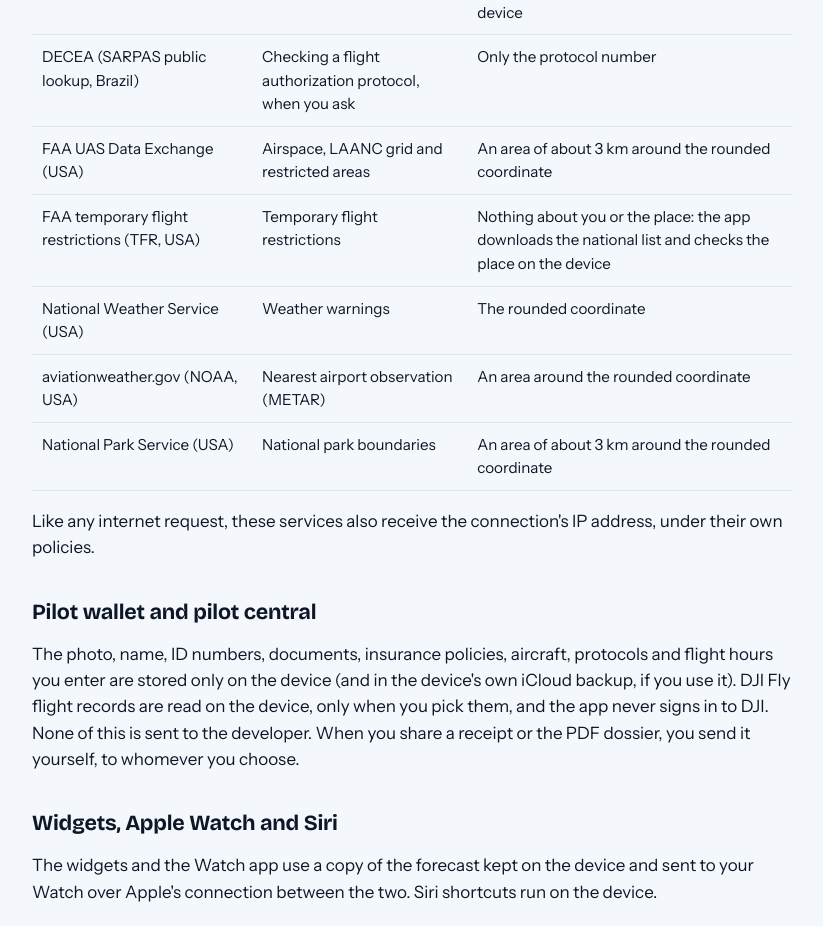
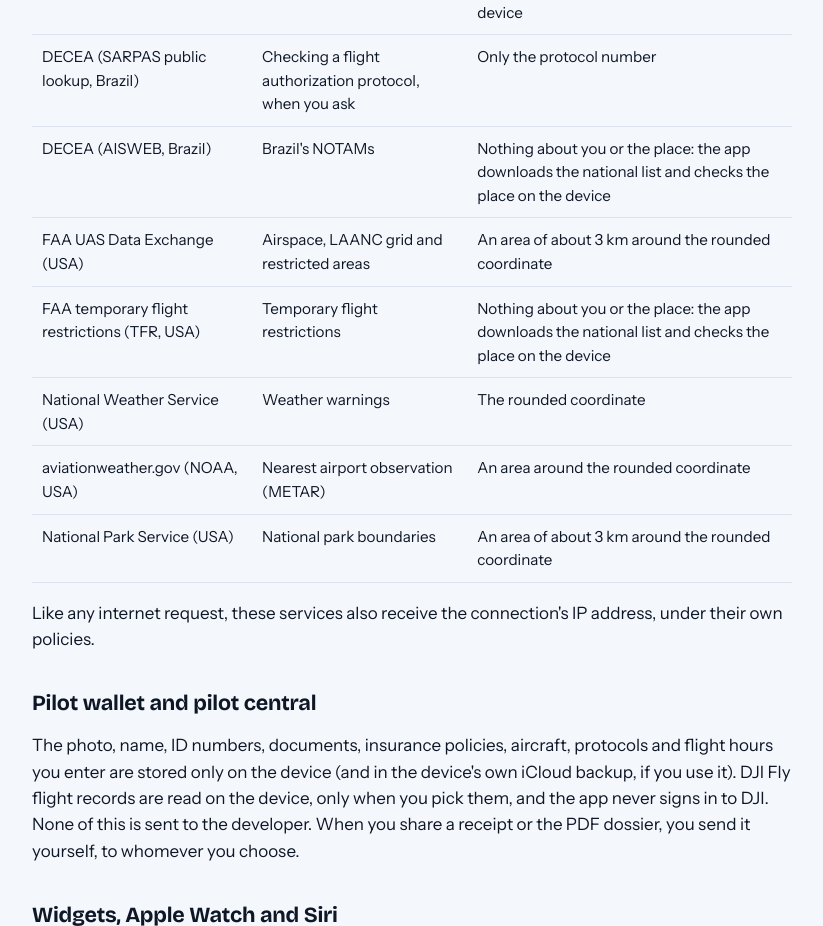
Before and after one commit to LeoCNogueira/dronebriefing-site, a plain HTML site: page en/privacy.html in a window 1280 px wide. Shown: the part 907-1833 px from the top of the page, without its empty margins (228-1051 px from the left). Drawn offline with nearby package versions, Linux system fonts and the light colour scheme.

Commit message:
Privacy: list DECEA's AISWEB NOTAM list used in Brazil (1.4)
Co-Authored-By: Claude Opus 5.5 <noreply@anthropic.com>

```diff
--- a/en/privacy.html
+++ b/en/privacy.html
@@ -41,6 +41,7 @@
       <tr><td>NOAA (USA)</td><td>Kp index</td><td>Nothing about you or the place</td></tr>
       <tr><td>INMET (Brazil)</td><td>Weather warnings</td><td>Nothing: the app downloads the list of warnings and checks the place on the device</td></tr>
       <tr><td>DECEA (SARPAS public lookup, Brazil)</td><td>Checking a flight authorization protocol, when you ask</td><td>Only the protocol number</td></tr>
+      <tr><td>DECEA (AISWEB, Brazil)</td><td>Brazil's NOTAMs</td><td>Nothing about you or the place: the app downloads the national list and checks the place on the device</td></tr>
       <tr><td>FAA UAS Data Exchange (USA)</td><td>Airspace, LAANC grid and restricted areas</td><td>An area of about 3 km around the rounded coordinate</td></tr>
       <tr><td>FAA temporary flight restrictions (TFR, USA)</td><td>Temporary flight restrictions</td><td>Nothing about you or the place: the app downloads the national list and checks the place on the device</td></tr>
       <tr><td>National Weather Service (USA)</td><td>Weather warnings</td><td>The rounded coordinate</td></tr>
```
Also changed, not shown: privacy.html (+1 -0 lines).
